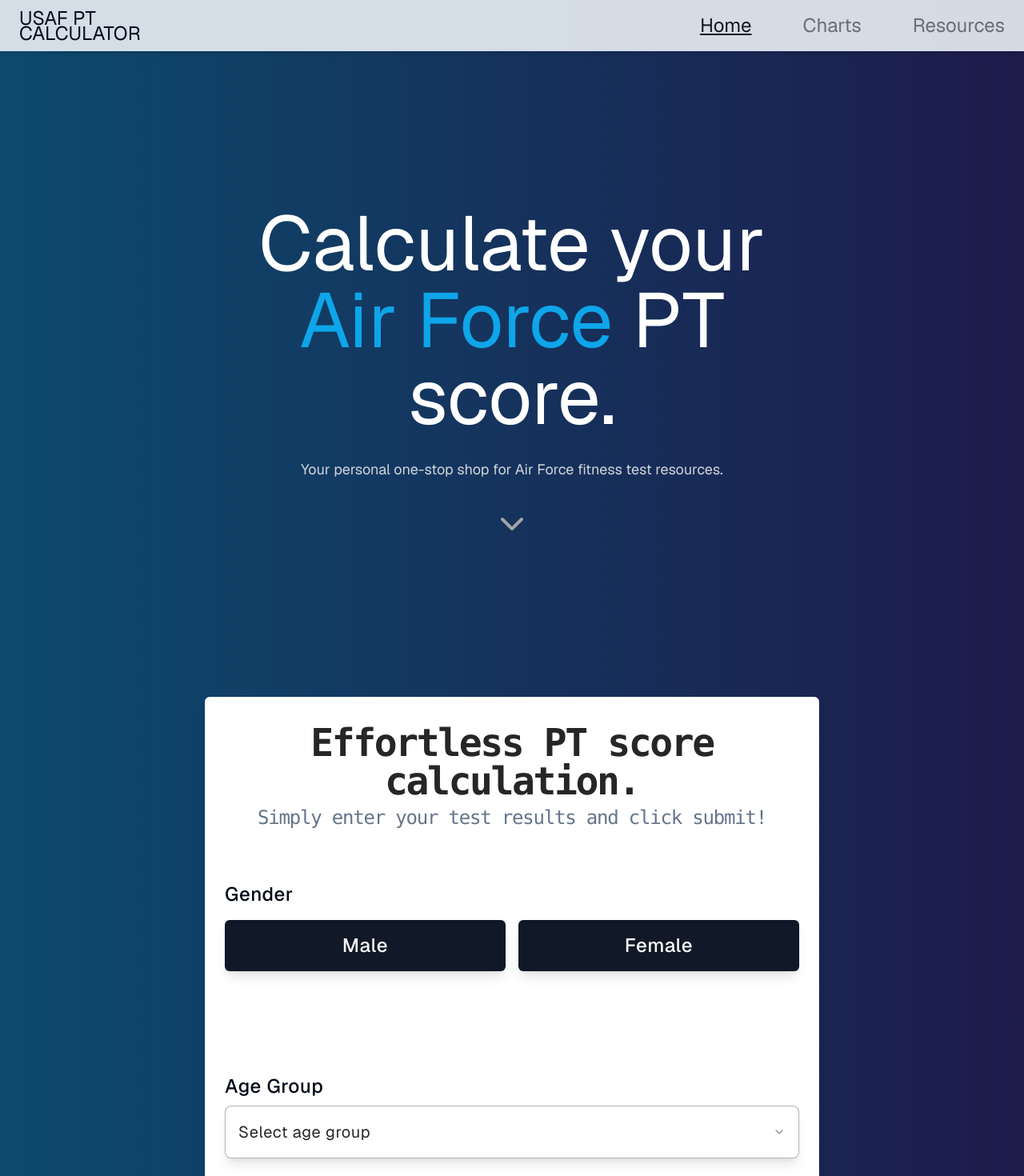
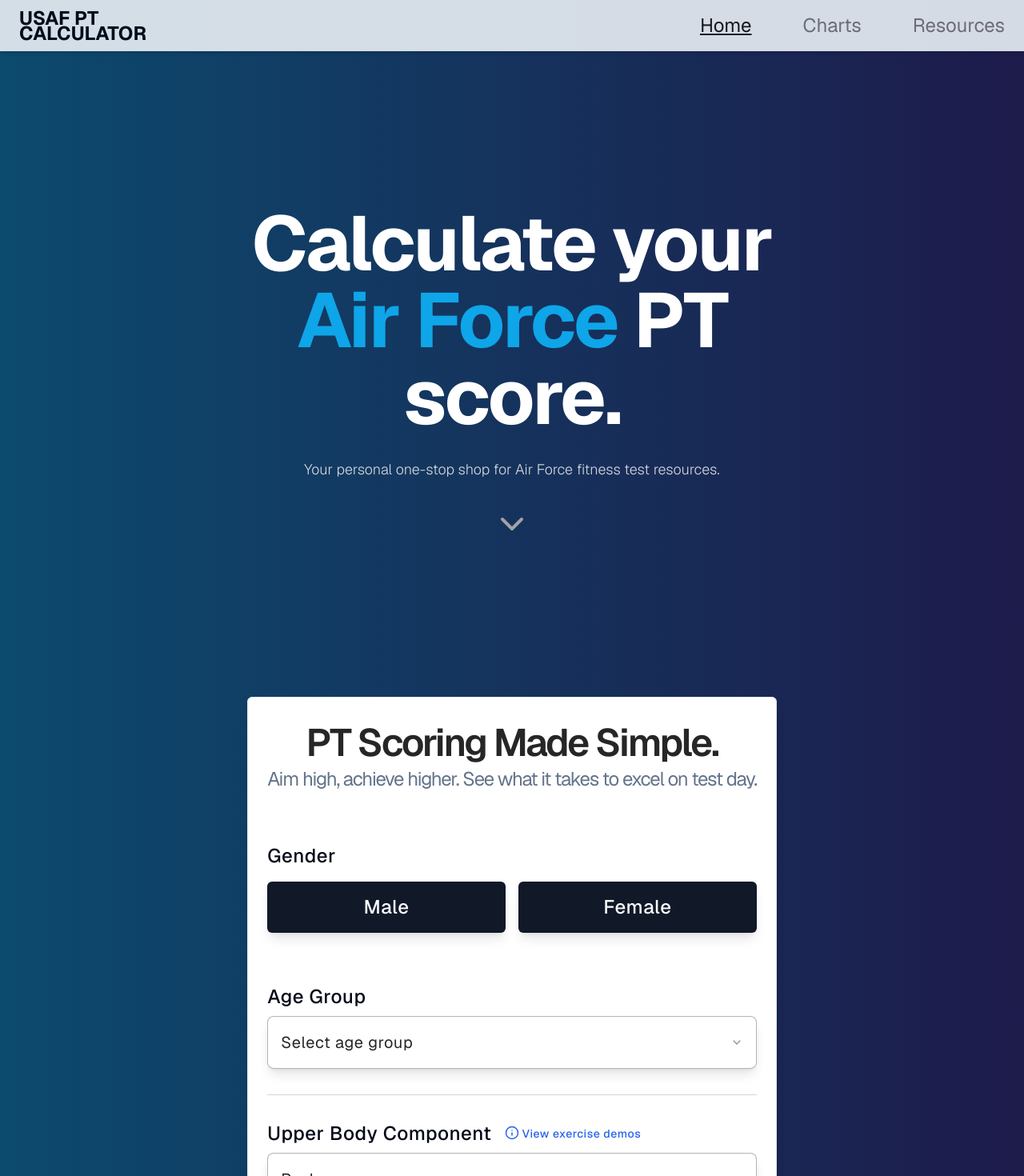
Before and after one commit to ronnieima/usaf-pt-calculator, a Next.js app: page / in a window 1280 px wide. Shown: the top 1470 px of the page at 80% size. Built offline with nearby package versions, Linux system fonts and the light colour scheme; what next-cloudinary, tailwindcss-animated would draw is missing.

Commit message:
add live score feedback

```diff
--- a/app/_components/ui/(form)/(controls)/ExerciseInput.tsx
+++ b/app/_components/ui/(form)/(controls)/ExerciseInput.tsx
@@ -8,6 +8,7 @@ import {
 } from "@/app/_components/ui/(shadcn)/form";
 import { Input } from "@/app/_components/ui/(shadcn)/input";
 import {
+  getIndividualScore,
   getMaximumPerformanceValue,
   getMinimumPerformanceValue,
 } from "@/app/_util/getScore";
@@ -22,7 +23,7 @@ import { useFormStore } from "@/app/stores/store";
 import { TimeField } from "@mui/x-date-pickers";
 import { AdapterDayjs } from "@mui/x-date-pickers/AdapterDayjs";
 import { LocalizationProvider } from "@mui/x-date-pickers/LocalizationProvider";
-import { useEffect } from "react";
+import { useEffect, useState } from "react";
 import { useFormContext } from "react-hook-form";
 
 const ExerciseInput = ({ exercise }: { exercise: Exercise }) => {
@@ -32,7 +33,7 @@ const ExerciseInput = ({ exercise }: { exercise: Exercise }) => {
     watch,
     resetField,
   } = useFormContext();
-
+  const [score, setScore] = useState(0);
   const {
     component: { label: componentLabel, value: componentValue },
   } = exercise;
@@ -45,6 +46,7 @@ const ExerciseInput = ({ exercise }: { exercise: Exercise }) => {
   );
 
   const selectedExercise = watch(`${componentValue}Exercise`);
+  const currentInput = watch(`${componentValue}Input`);
   const exerciseLabel = exercises
     .find((exercise) => exercise.component.value === componentValue)
     ?.options.find((opt) => opt.value === selectedExercise)?.label;
@@ -64,7 +66,9 @@ const ExerciseInput = ({ exercise }: { exercise: Exercise }) => {
   useEffect(() => {
     // Early exit if the necessary data isn't available
     if (!gender || !ageGroup || !selectedExercise) return;
-
+    const computeValue = isTimeBased
+      ? secondsToMinutesAndSeconds
+      : (value: any) => value;
     const minValue = getMinimumPerformanceValue(
       gender,
       selectedExercise === "2km_walk" ? inferWalkAgeGroup(ageGroup) : ageGroup,
@@ -75,6 +79,13 @@ const ExerciseInput = ({ exercise }: { exercise: Exercise }) => {
       selectedExercise === "2km_walk" ? inferWalkAgeGroup(ageGroup) : ageGroup,
       selectedExercise,
     );
+    const componentScore = getIndividualScore(
+      selectedExercise,
+      gender,
+      ageGroup,
+      currentInput,
+    );
+    setScore(componentScore);
     setComponentMinMaxValues(componentValue, {
       minimumPerformanceValue: minValue!,
       maximumPerformanceValue: maxValue!,
@@ -86,6 +97,7 @@ const ExerciseInput = ({ exercise }: { exercise: Exercise }) => {
     componentValue,
     isTimeBased,
     setComponentMinMaxValues,
+    currentInput,
   ]);
 
   useEffect(() => {
@@ -137,7 +149,8 @@ const ExerciseInput = ({ exercise }: { exercise: Exercise }) => {
       />
 
       {!!showMinMax ? (
-        <section className="flex justify-between text-base sm:text-2xl">
+        <section className="flex gap-8 text-base sm:text-2xl">
+          <div>
             <p className="text-red-700">
               {`Min: ${computeValue(minimumPerformanceValue)} ${
                 isTimeBased ? "" : "reps"
@@ -148,6 +161,8 @@ const ExerciseInput = ({ exercise }: { exercise: Exercise }) => {
                 isTimeBased ? "" : "reps"
               }`}
             </p>
+          </div>
+          <p>{`${componentLabel} score: ${score}`}</p>
         </section>
       ) : (
         <span
--- a/app/_components/ui/(form)/FormCard.tsx
+++ b/app/_components/ui/(form)/FormCard.tsx
@@ -13,12 +13,12 @@ const FormCard = () => {
       className="flex max-w-3xl scroll-mt-16 flex-col items-center rounded-none bg-card shadow-lg  sm:rounded-md"
       id="form-card"
     >
-      <CardHeader className=" max-w-3xl pb-16 pt-8 text-center font-mono ">
+      <CardHeader className=" max-w-3xl pb-16 pt-8 text-center ">
         <CardTitle className=" text-3xl tracking-tighter text-neutral-800 sm:text-5xl">
-          Effortless PT score calculation.
+          PT Scoring Made Simple.
         </CardTitle>
         <CardDescription className="text-sm tracking-tighter sm:text-2xl">
-          Simply enter your test results and click submit!
+          Aim high, achieve higher. See what it takes to excel on test day.
         </CardDescription>
       </CardHeader>
 
--- a/app/_components/ui/(form)/MainForm.tsx
+++ b/app/_components/ui/(form)/MainForm.tsx
@@ -77,7 +77,7 @@ export default function MainForm() {
     <FormProvider {...methods}>
       <form
         onSubmit={methods.handleSubmit(onSubmit)}
-        className="flex flex-col gap-16 text-2xl tracking-wide text-foreground"
+        className="flex flex-col gap-8 text-2xl tracking-wide text-foreground"
       >
         <GenderRadio />
         <AgeGroupSelect />
--- a/app/_components/ui/(navbar)/Logo.tsx
+++ b/app/_components/ui/(navbar)/Logo.tsx
@@ -3,7 +3,7 @@ import Link from "next/link";
 function Logo() {
   return (
     <Link href="/">
-      <p className="text-2xl leading-[0.8] ">
+      <p className="text-2xl font-bold leading-[0.8] ">
         USAF PT <br /> CALCULATOR
       </p>
     </Link>
--- a/app/_components/ui/Header.tsx
+++ b/app/_components/ui/Header.tsx
@@ -4,16 +4,16 @@ import Link from "next/link";
 
 const Header = () => {
   return (
-    <header className="flex animate-fade-down flex-col items-center justify-center gap-8 py-20 text-center md:py-48 ">
+    <header className="flex animate-fade-down flex-col items-center justify-center gap-8 px-4 py-20 text-center md:py-48 ">
       <h1
         className="max-w-[80%]
-       text-5xl text-shadow-lg sm:text-7xl lg:text-8xl"
+       text-5xl font-bold tracking-tight text-shadow-lg sm:text-7xl lg:text-8xl"
       >
         Calculate your
         <br />
         <span className="text-sky-500">Air Force</span> PT score.
       </h1>
-      <p className="text-lg leading-tight text-gray-300">
+      <p className="max-w-prose text-lg font-light leading-tight text-gray-300">
         Your personal one-stop shop for Air Force fitness test resources.
       </p>
       <Link
--- a/app/_util/getScore.ts
+++ b/app/_util/getScore.ts
@@ -37,7 +37,7 @@ export function getResults(formData: FormType) {
   return { upperBodyScore, coreScore, cardioScore };
 }
 
-function getIndividualScore(
+export function getIndividualScore(
   exercise: string,
   gender: string,
   ageGroup: string,
@@ -80,7 +80,7 @@ function getIndividualScore(
       results <= criteria.maxPerformanceValue,
   );
 
-  return filteredCriteria[0].points;
+  return filteredCriteria[0]?.points ?? 0;
 }
 
 export function getMinimumPerformanceValue(
```
Lines whose indentation alone changed are shown as unchanged.
